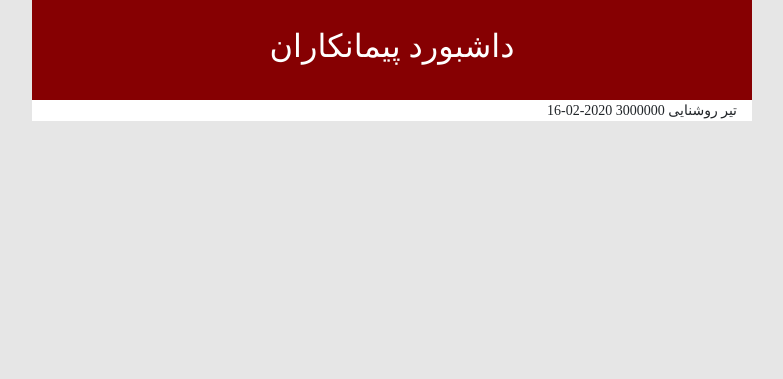
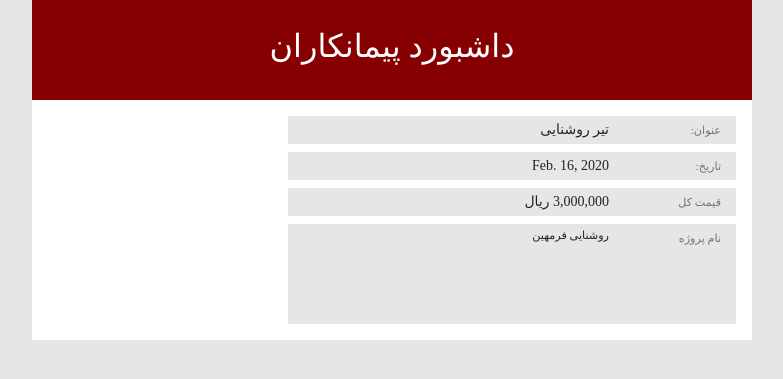
Before and after one commit to kazem3d/peymankar, a Django app: page /accounting/record_details/2/ in a window 1280 px wide. Shown: the top 379 px of the page, without its empty margins (248-1031 px from the left). Run offline with Django 3.2, Linux system fonts and the light colour scheme; data comes from the database, SQL or seed files in the repository; both versions use the stored data as it was after the commit; some libraries are stand-ins or nearby versions.

Commit message:
record details html created

```diff
--- a/Accounting/models.py
+++ b/Accounting/models.py
@@ -17,8 +17,8 @@ class recording(models.Model):
     project=models.ForeignKey('Project',on_delete=models.PROTECT,verbose_name='نام پروژه',null=True)
     title=models.CharField('عنوان',max_length=100)
     amount=models.IntegerField('تعداد')
-    unit_price=models.IntegerField('مبلغ واحد')
-    total_price=models.IntegerField('مبلغ کل')
+    unit_price=models.BigIntegerField('مبلغ واحد')
+    total_price=models.BigIntegerField('مبلغ کل')
     date=models.DateField('تاریخ')
     description=models.TextField('توضیحات')
 
--- a/Accounting/templates/html/index.html
+++ b/Accounting/templates/html/index.html
@@ -23,7 +23,7 @@
     </div>
   </div>
 
-  {{record}}
+
 
 
 
--- /dev/null
+++ b/Accounting/templates/html/record_details.html
@@ -0,0 +1,84 @@
+{% load static %}
+{% load humanize %}
+<!DOCTYPE html>
+<html lang="fa_IR">
+<head>
+  <meta charset="UTF-8">
+  <meta name="viewport" content="width=device-width, initial-scale=1.0">
+  <title>{{record.title}}</title>
+
+  <link rel="stylesheet" type="text/css" href="{% static "/accounting/css/bootstrap.css" %}">
+  <link rel="stylesheet" type="text/css" href="{% static "/accounting/css/font-awesome.css" %}">
+  <link rel="stylesheet" type="text/css" href="{% static "/accounting/css/main.css" %}">
+
+</head>
+<body dir="rtl">
+
+<div class="container" id="container">
+
+  <div class="row align-items-center" id="header">
+    <div class="col text-center">
+        <h2>
+            داشبورد پیمانکاران
+        </h2>
+    </div>
+  </div>
+
+
+  <div class="row py-3">
+    <div class="col-8 item-details">
+        <div class="row px-3">
+            <div class="col-3">
+                <small class="text-muted">
+                    عنوان:
+                </small>
+            </div>
+            <div class="col-9">
+                {{ record.title }}
+            </div>
+            <div class="w-100 my-1"></div>
+            <div class="col-3">
+                <small class="text-muted">
+                    تاریخ:
+                </small>
+            </div>
+            <div class="col-9">
+                {{ record.date }}
+            </div>
+            <div class="w-100 my-1"></div>
+            <div class="col-3">
+                <small class="text-muted">
+                    قیمت کل
+                </small>
+            </div>
+            <div class="col-9">
+                {{ record.total_price | intcomma:False  }}
+                ریال
+            </div>
+            <div class="w-100 my-1"></div>
+            <div class="col-3">
+                <small class="text-muted">
+                    نام پروژه
+                </small>
+            </div>
+            <div class="col-9 item-text-box">
+                {{ record.project }}
+            </div>
+        </div>
+    </div>
+
+</div>
+
+
+
+
+
+</div>
+
+
+  <script src="{% static "/accounting/js/jquery-3.4.0.min.js" %}"></script>
+  <script src="{% static "/accounting/js/bootstrap.bundle.js" %}"></script>
+  <script src="{% static "/accounting/js/font-awesome.js" %}"></script>
+  <script src="{% static "/accounting/js/main.js" %}"></script>
+</body>
+</html>
--- a/Accounting/urls.py
+++ b/Accounting/urls.py
@@ -1,8 +1,8 @@
 from django.urls import path
 from Accounting import views
 
-
+app_name ='accounting'
 urlpatterns=[
     path('record_list/',views.record_list),
-    path('record_details/<int:record_id>/',views.record_details)
+    path('record_details/<int:record_id>/',views.record_details,name='record_list')
 ]
--- a/Accounting/views.py
+++ b/Accounting/views.py
@@ -18,4 +18,4 @@ def record_details(request,record_id):
         'record':record
 
     }
-    return render(request,'html/index.html',context)
+    return render(request,'html/record_details.html',context)
--- a/pymankar/settings.py
+++ b/pymankar/settings.py
@@ -39,6 +39,7 @@ INSTALLED_APPS = [
     'django.contrib.messages',
     'django.contrib.staticfiles',
     'Accounting.apps.AccountingConfig',
+    'django.contrib.humanize',
 ]
 
 MIDDLEWARE = [
```
Also changed, not shown: Accounting/templates/html/record_list.html (+4 -3 lines), Accounting/migrations/0004_auto_20200217_0953.py (added), Accounting/templates/html/base.html (added), db.sqlite3.
